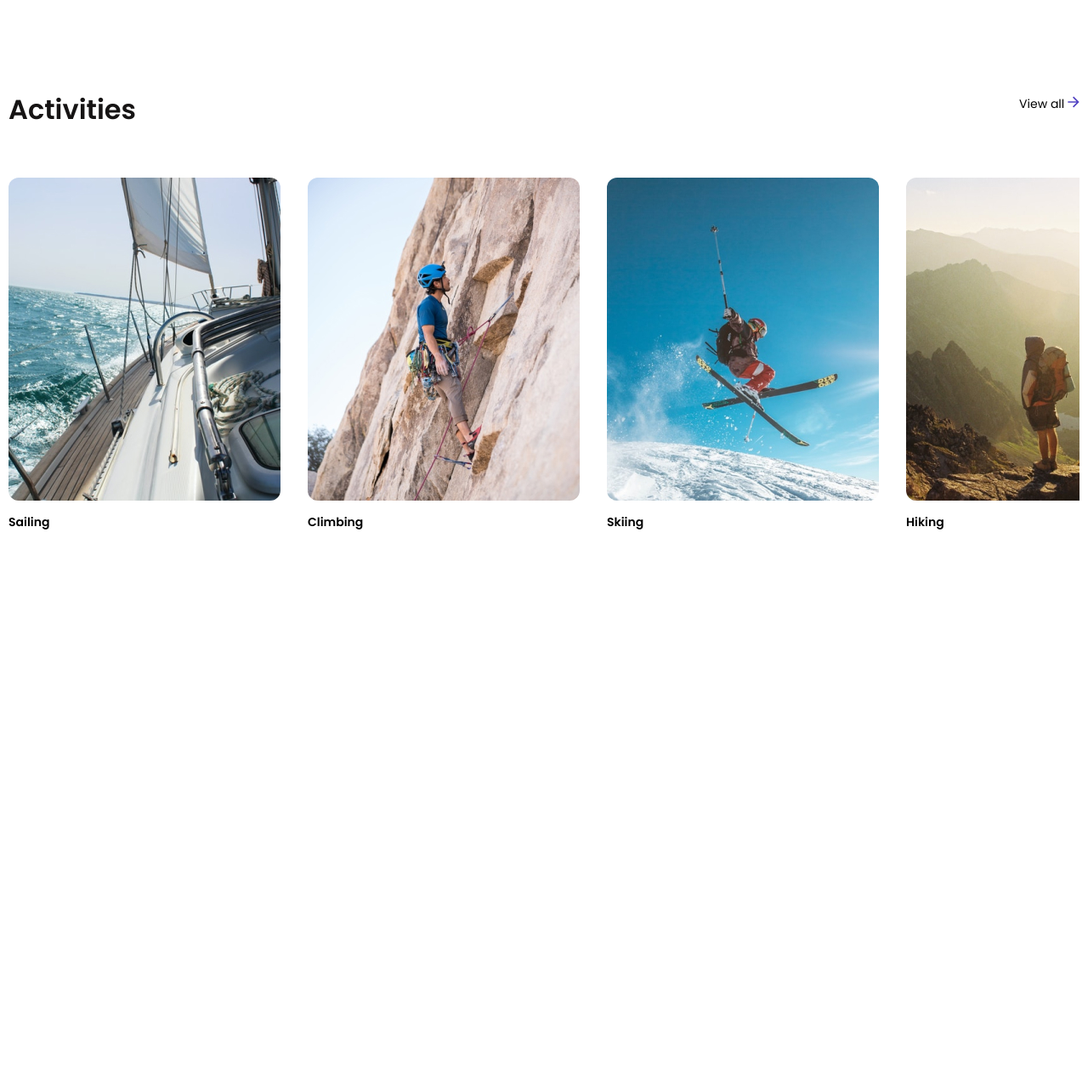
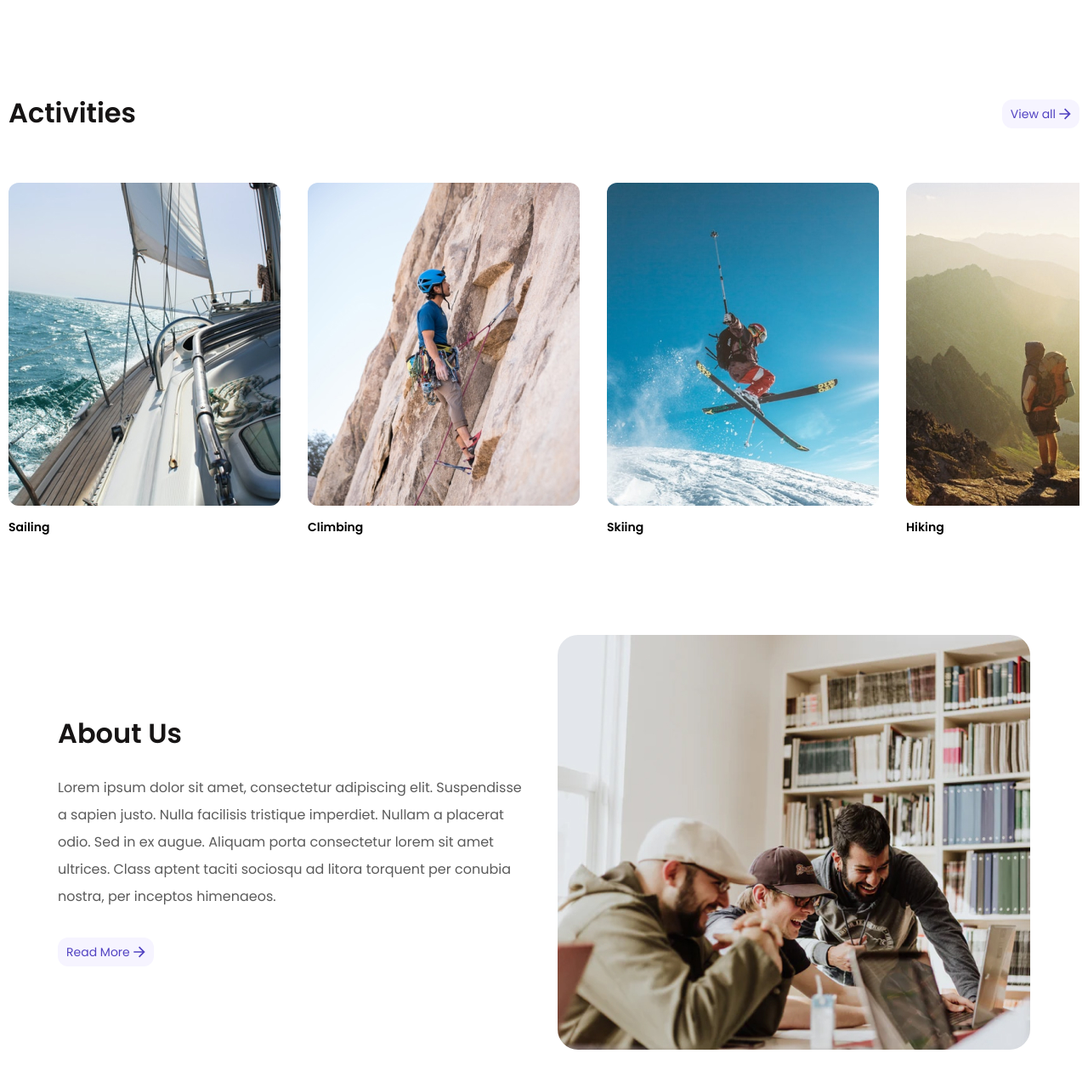
Before and after one commit to IlyaVishnikin/Frontend-2rism, a plain HTML site: page index.html in a window 1280 px wide. Shown: the part 2486-3759 px from the top of the page at 85% size. Before the commit the page ends 3227 px from the top, so only its background shows below. Drawn offline with Linux system fonts and the light colour scheme.

Commit message:
added about section

```diff
--- a/index.html
+++ b/index.html
@@ -17,7 +17,7 @@
   <link rel="stylesheet" href="css/section-hotels.css">
   <link rel="stylesheet" href="css/section-tips.css">
   <link rel="stylesheet" href="css/section-activities.css">
-
+  <link rel="stylesheet" href="css/section-about.css">
 </head>
 <body>
 
@@ -187,7 +187,7 @@
         <div class="section-hotels__inner">
           <div class="section-hotels__top-side">
             <h2 class="section-hotels__header section-header">Hotels and Restaurants</h2>
-            <a class="section-hotels__view-all view-all-button" href="#">
+            <a class="section-hotels__view-all button-link" href="#">
               View all
               <img src="img/icons/right-arrow.svg" alt="">
             </a>
@@ -264,7 +264,7 @@
         <div class="section-tips__inner">
           <div class="section-tips__top-side">
             <h2 class="section-tips__header section-header">Travel Tips and Advice</h2>
-            <a class="section-hotels__view-all view-all-button" href="#">
+            <a class="section-hotels__view-all button-link" href="#">
               View all
               <img src="img/icons/right-arrow.svg" alt="">
             </a>
@@ -322,7 +322,7 @@
         <div class="section-activities__inner">
           <div class="section-activities__top-side">
             <h2 class="section-activities__header section-header">Activities</h2>
-            <a class="section-hotels__view-all view-all-button" href="#">
+            <a class="section-hotels__view-all button-link" href="#">
               View all
               <img src="img/icons/right-arrow.svg" alt="">
             </a>
@@ -349,6 +349,23 @@
       </div>
     </section>
 
+    <section class="section-about">
+      <div class="small-container">
+        <div class="section-about__inner">
+          <div class="section-about__left-side">
+            <h2 class="section-about__header section-header">About Us</h2>
+            <p class="section-about__text">Lorem ipsum dolor sit amet, consectetur adipiscing elit. Suspendisse a sapien justo. Nulla facilisis tristique imperdiet. Nullam a placerat odio. Sed in ex augue. Aliquam porta consectetur lorem sit amet ultrices. Class aptent taciti sociosqu ad litora torquent per conubia nostra, per inceptos himenaeos.</p>
+            <a class="section-about__read-more button-link" href="#">
+              Read More
+              <img src="img/icons/right-arrow.svg" alt="">
+            </a>
+          </div>
+          <div class="section-about__right-side">
+            <img class="section-about__image" src="img/section-about/1.jpg" alt="">
+          </div>
+        </div>
+      </div>
+    </section>
   </main>
 
 </body>
```
